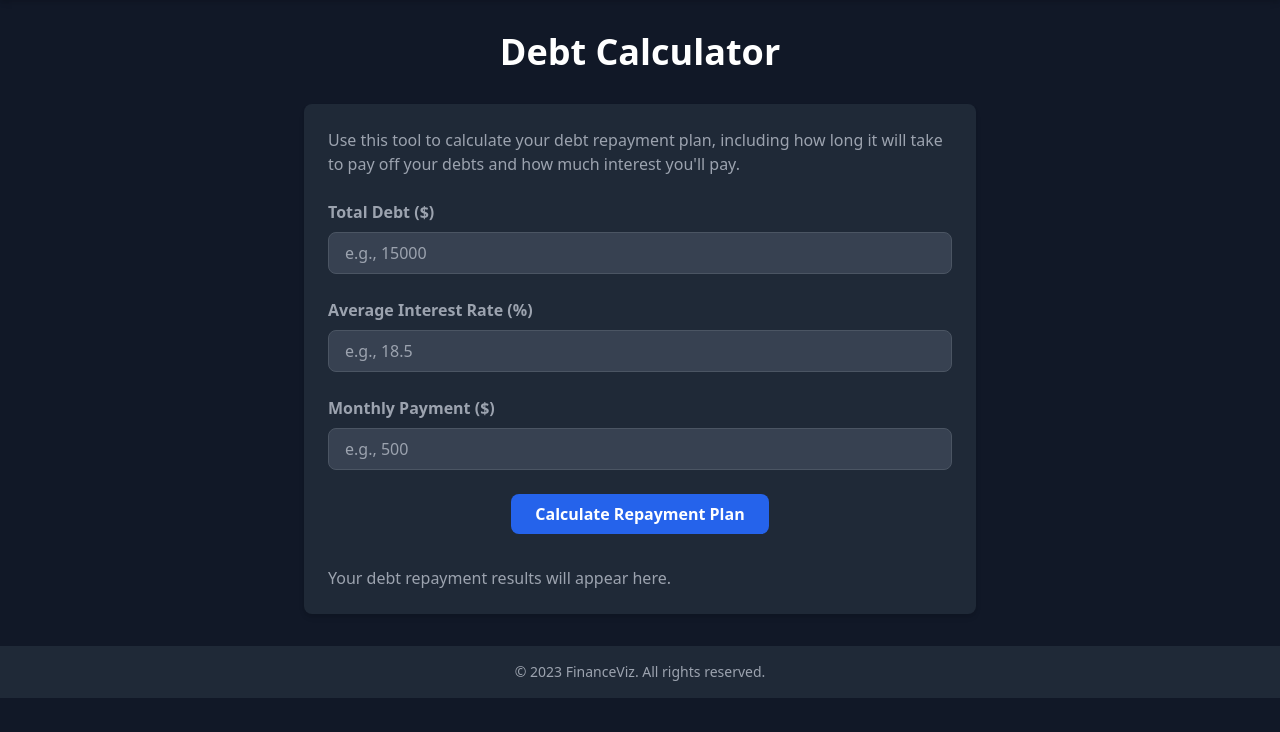
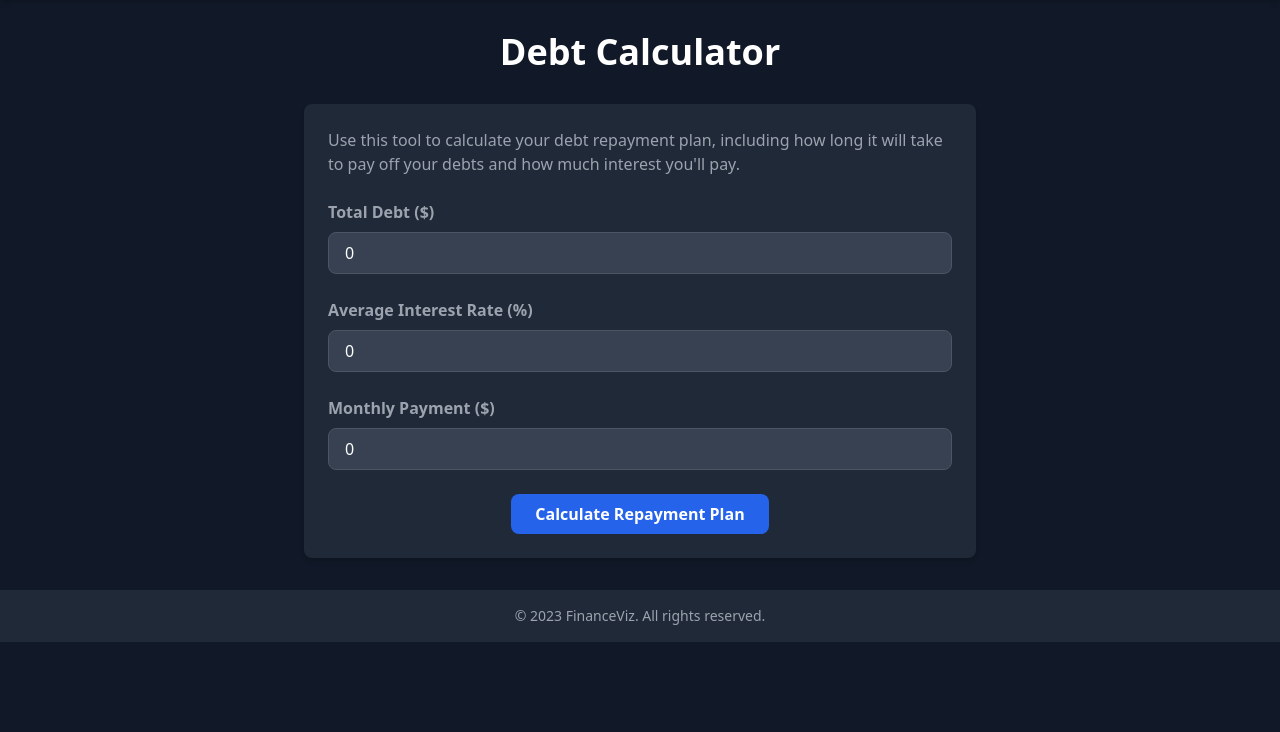
Before and after one commit to JohnathonCrowder/Interest_Calculator_web, a Flask app: page /debt-calculator in a window 1280 px wide. Shown: the part 68-800 px from the top of the page. Run offline with Flask 3, Linux system fonts and the light colour scheme; some libraries are stand-ins or nearby versions.

Commit message:
Filled out Debt Calculator Code
The debt calculator is now properly working and the backend has been filled out to support it

```diff
--- a/app.py
+++ b/app.py
@@ -1,5 +1,5 @@
 from flask import Flask, render_template, request
-from calculations import calculate_growth
+from calculations import calculate_growth, calculate_debt_payoff
 
 import io
 import base64
@@ -64,11 +64,29 @@ def index():
 
 @app.route('/debt-calculator', methods=['GET', 'POST'])
 def debt_calculator():
+    total_debt = 0
+    interest_rate = 0
+    monthly_payment = 0
+    years = None
+    extra_months = None
+    total_interest = None
+    payment_schedule = None
+
     if request.method == 'POST':
-        # Here you'll handle form submission and perform debt calculations
-        # For now, we'll just render the template without any calculations
-        pass
-    return render_template('debt_calculator.html')
+        total_debt = float(request.form.get('total_debt', 0))
+        interest_rate = float(request.form.get('interest_rate', 0))
+        monthly_payment = float(request.form.get('monthly_payment', 0))
+
+        years, extra_months, total_interest, payment_schedule = calculate_debt_payoff(total_debt, interest_rate, monthly_payment)
+
+    return render_template('debt_calculator.html',
+                        total_debt=total_debt,
+                        interest_rate=interest_rate,
+                        monthly_payment=monthly_payment,
+                        years=years,
+                        extra_months=extra_months,
+                        total_interest=total_interest,
+                        payment_schedule=payment_schedule)
 
 def generate_plot(years, balances, interest_amounts, principal_amounts):
     # Create a new figure and axes
--- a/templates/debt_calculator.html
+++ b/templates/debt_calculator.html
@@ -1,3 +1,4 @@
+<!-- debt_calculator.html -->
 {% extends "base.html" %}
 
 {% block title %}Debt Calculator{% endblock %}
@@ -8,20 +9,19 @@
     <p class="text-gray-400 mb-6">Use this tool to calculate your debt repayment plan, including how long it will take to pay off your debts and how much interest you'll pay.</p>
 
     <form method="post" class="space-y-6">
-        <!-- Placeholder for debt calculator form -->
         <div>
             <label for="total_debt" class="block text-gray-400 font-bold mb-2">Total Debt ($)</label>
-            <input type="number" step="0.01" class="w-full px-4 py-2 bg-gray-700 text-white border border-gray-600 rounded-lg focus:outline-none focus:border-blue-500" id="total_debt" name="total_debt" placeholder="e.g., 15000" required>
+            <input type="number" step="0.01" class="w-full px-4 py-2 bg-gray-700 text-white border border-gray-600 rounded-lg focus:outline-none focus:border-blue-500" id="total_debt" name="total_debt" placeholder="e.g., 15000" value="{{ total_debt }}" required>
         </div>
 
         <div>
             <label for="interest_rate" class="block text-gray-400 font-bold mb-2">Average Interest Rate (%)</label>
-            <input type="number" step="0.01" class="w-full px-4 py-2 bg-gray-700 text-white border border-gray-600 rounded-lg focus:outline-none focus:border-blue-500" id="interest_rate" name="interest_rate" placeholder="e.g., 18.5" required>
+            <input type="number" step="0.01" class="w-full px-4 py-2 bg-gray-700 text-white border border-gray-600 rounded-lg focus:outline-none focus:border-blue-500" id="interest_rate" name="interest_rate" placeholder="e.g., 18.5" value="{{ interest_rate }}" required>
         </div>
 
         <div>
             <label for="monthly_payment" class="block text-gray-400 font-bold mb-2">Monthly Payment ($)</label>
-            <input type="number" step="0.01" class="w-full px-4 py-2 bg-gray-700 text-white border border-gray-600 rounded-lg focus:outline-none focus:border-blue-500" id="monthly_payment" name="monthly_payment" placeholder="e.g., 500" required>
+            <input type="number" step="0.01" class="w-full px-4 py-2 bg-gray-700 text-white border border-gray-600 rounded-lg focus:outline-none focus:border-blue-500" id="monthly_payment" name="monthly_payment" placeholder="e.g., 500" value="{{ monthly_payment }}" required>
         </div>
 
         <div class="flex justify-center">
@@ -29,9 +29,47 @@
         </div>
     </form>
 
-    <div class="mt-8">
-        <!-- Placeholder for calculation results -->
-        <p class="text-gray-400">Your debt repayment results will appear here.</p>
+    {% if years is not none %}
+    <div class="mt-8 space-y-6">
+        <h2 class="text-2xl font-bold text-center">Debt Repayment Results</h2>
+
+        <div class="bg-gray-700 p-4 rounded-lg">
+            <p class="text-lg"><strong>Time to Pay Off Debt:</strong> {{ years }} year(s) {% if extra_months and extra_months > 0 %}and {{ extra_months }} month(s){% endif %}</p>
+            <p class="text-lg"><strong>Total Interest Paid:</strong> ${{ "{:,.2f}".format(total_interest) }}</p>
+            <p class="text-lg"><strong>Total Amount Paid:</strong> ${{ "{:,.2f}".format(total_debt + total_interest) }}</p>
+        </div>
+
+        <div>
+            <h3 class="text-xl font-bold mb-4">Payment Schedule</h3>
+            <table class="w-full text-left table-collapse">
+                <thead>
+                    <tr>
+                        <th class="px-4 py-2 bg-gray-700 text-gray-400 font-bold uppercase">Month</th>
+                        <th class="px-4 py-2 bg-gray-700 text-gray-400 font-bold uppercase">Payment</th>
+                        <th class="px-4 py-2 bg-gray-700 text-gray-400 font-bold uppercase">Principal</th>
+                        <th class="px-4 py-2 bg-gray-700 text-gray-400 font-bold uppercase">Interest</th>
+                        <th class="px-4 py-2 bg-gray-700 text-gray-400 font-bold uppercase">Remaining</th>
+                    </tr>
+                </thead>
+                <tbody>
+                    {% for payment in payment_schedule %}
+                    <tr class="{% if loop.index % 2 == 0 %}bg-gray-700{% else %}bg-gray-800{% endif %}">
+                        <td class="px-4 py-2">{{ payment.month }}</td>
+                        <td class="px-4 py-2">${{ "{:,.2f}".format(payment.payment) }}</td>
+                        <td class="px-4 py-2">${{ "{:,.2f}".format(payment.principal) }}</td>
+                        <td class="px-4 py-2">${{ "{:,.2f}".format(payment.interest) }}</td>
+                        <td class="px-4 py-2">${{ "{:,.2f}".format(payment.remaining) }}</td>
+                    </tr>
+                    {% endfor %}
+                </tbody>
+            </table>
+        </div>
     </div>
+    {% elif years is not none and request.method == 'POST' %}
+    <div class="mt-8 bg-red-800 text-white p-4 rounded-lg">
+        <p class="font-bold">Warning:</p>
+        <p>Your monthly payment (${{ "{:,.2f}".format(monthly_payment) }}) is too low. It doesn't even cover the monthly interest (${{"%.2f" % (total_debt * interest_rate / 1200) }}). You need to pay more to make progress on your debt.</p>
+    </div>
+    {% endif %}
 </div>
 {% endblock %}
```
Also changed, not shown: calculations.py (+37 -0 lines).
